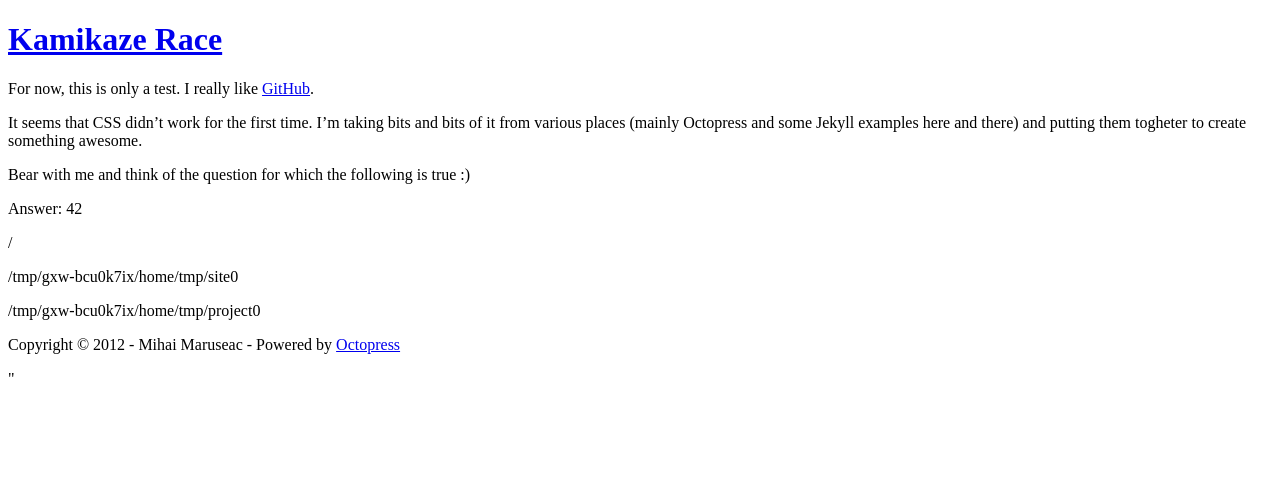
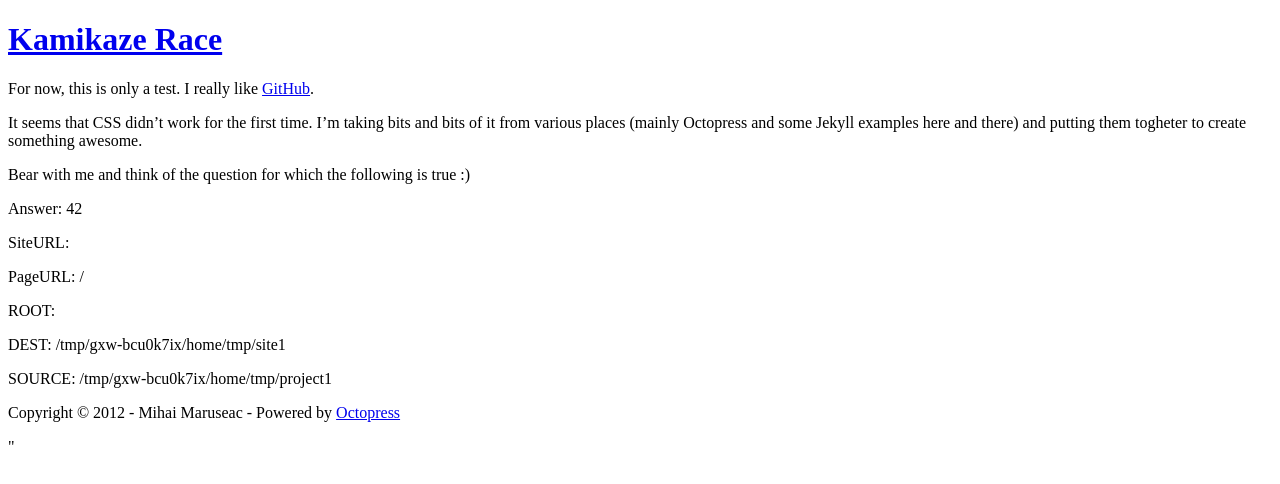
Before and after one commit to mihaimaruseac/KamikazeRace, a Jekyll site: the page built from index.markdown, in a window 1280 px wide. Shown: the top 484 px of the page. Built offline with Jekyll 4.4.1, drawn with Linux system fonts in a browser that asks for light colours.

Commit message:
Testing...

```diff
--- a/index.markdown
+++ b/index.markdown
@@ -13,14 +13,14 @@
 
 Answer: {{ site.answer }}
 
-{{ site.url }}
+SiteURL: {{ site.url }}
 
-{{ page.url }}
+PageURL: {{ page.url }}
 
-{{ root_url }}
+ROOT: {{ root_url }}
 
-{{ site.destination }}
+DEST: {{ site.destination }}
 
-{{ site.source }}
+SOURCE: {{ site.source }}
 
 [GitHub]: https://github.com/mihaimaruseac/ me
```
